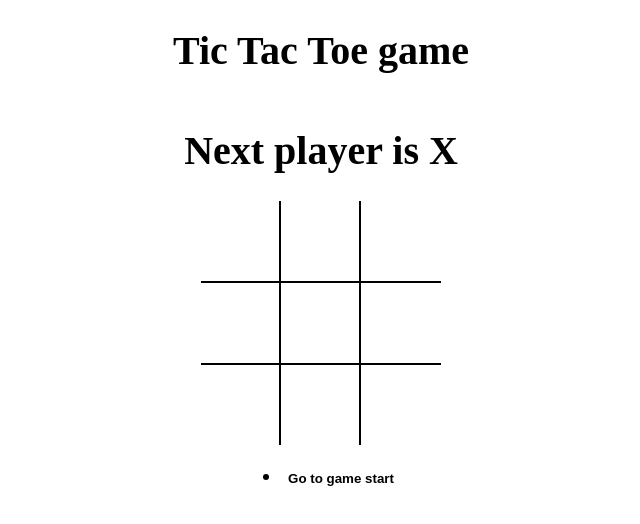
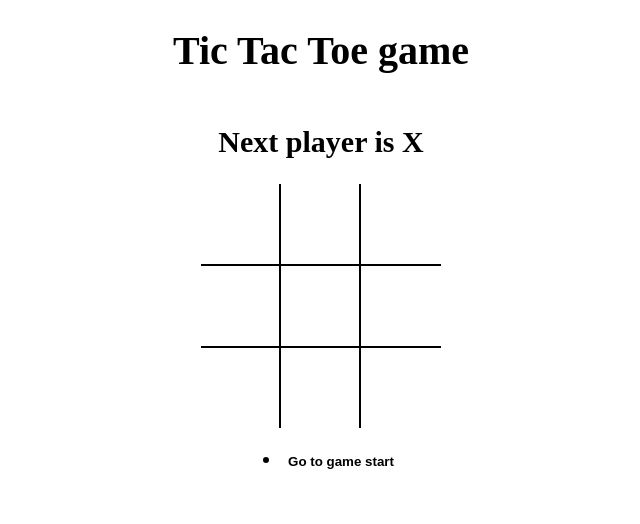
Before and after one commit to sagartare12/my-ap, a React (Vite) app: page / in a window 1280 px wide. Shown: the top 524 px of the page, without its empty margins (319-959 px from the left). Built offline with nearby package versions, Linux system fonts and the light colour scheme.

Commit message:
Add game tied logic using conditional rendering and display the tie message

```diff
--- a/src/App.js
+++ b/src/App.js
@@ -2,6 +2,7 @@
 import Board from './components/Board'
 import {calculateWinner} from './helpers'
 import History from './components/History'
+import StatusMessage from './components/StatusMessage'
 import "./styles/root.scss"
 const   App =() => {
 
@@ -16,9 +17,7 @@
 const winner = calculateWinner(current.board);
 console.log(winner);
 
-const  message = winner
- ? `Winner is ${winner}`
- : `Next player is ${current.isXNext ? 'X' : 'O'}`;
+
 const handlerSquareClick = (position)=> {
      if( current.board[position] || winner) {
          return ;
@@ -46,7 +45,7 @@
   return (
   <div className="app">
     <h1>Tic Tac Toe game</h1>
-    <h1>{message}</h1>
+    <StatusMessage winner={winner} current={current} />
    <Board board={current.board} handlerSquareClick={handlerSquareClick} />
    <History history={history} moveTo={moveTo} currentMove={currentMove} />
   </div>
--- /dev/null
+++ b/src/components/StatusMessage.js
@@ -0,0 +1,16 @@
+import React from 'react'
+
+ const StatusMessage = ( {winner , current}) => {
+//
+
+const noMovesLeft = current.board.every( (el) => el !== null);
+    return (
+       <h2>
+           {winner && `winner is ${winner}`}
+           {!winner &&  !noMovesLeft &&  `Next player is ${current.isXNext ? 'X' : 'O'}`}
+           {!winner && noMovesLeft && 'X and O tied'}
+       </h2>
+    );
+}
+
+export default StatusMessage
```
